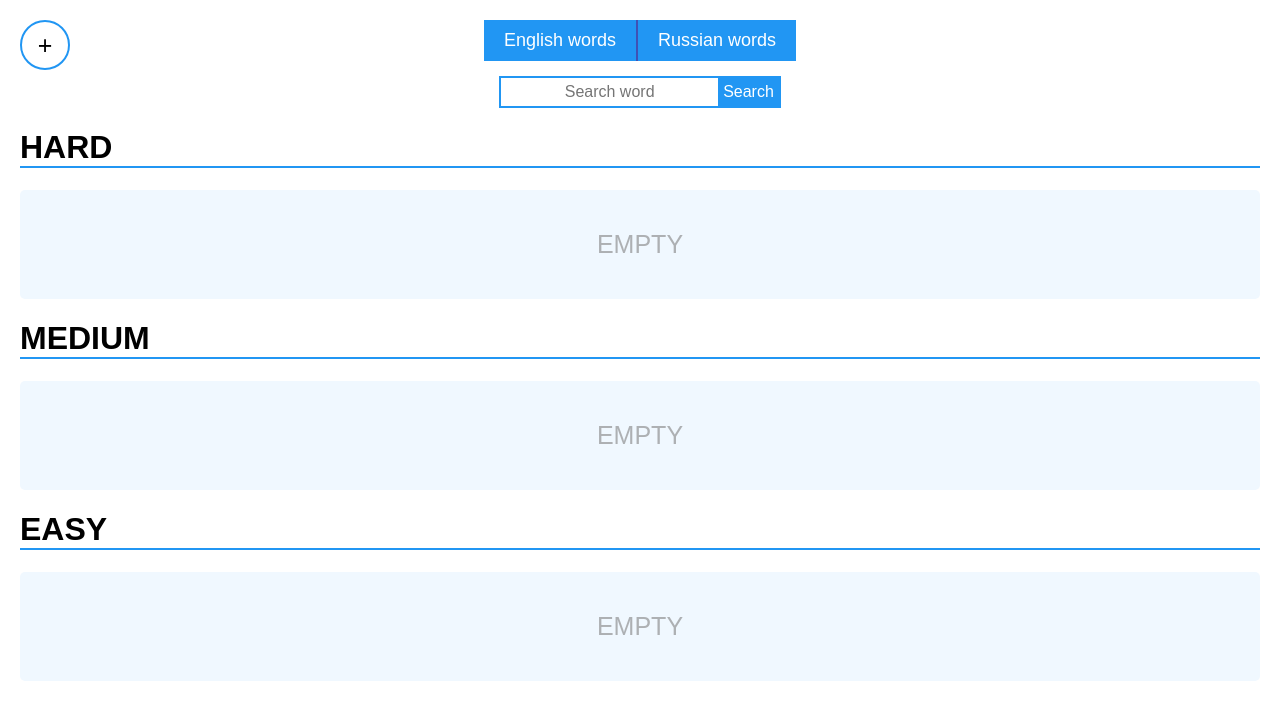
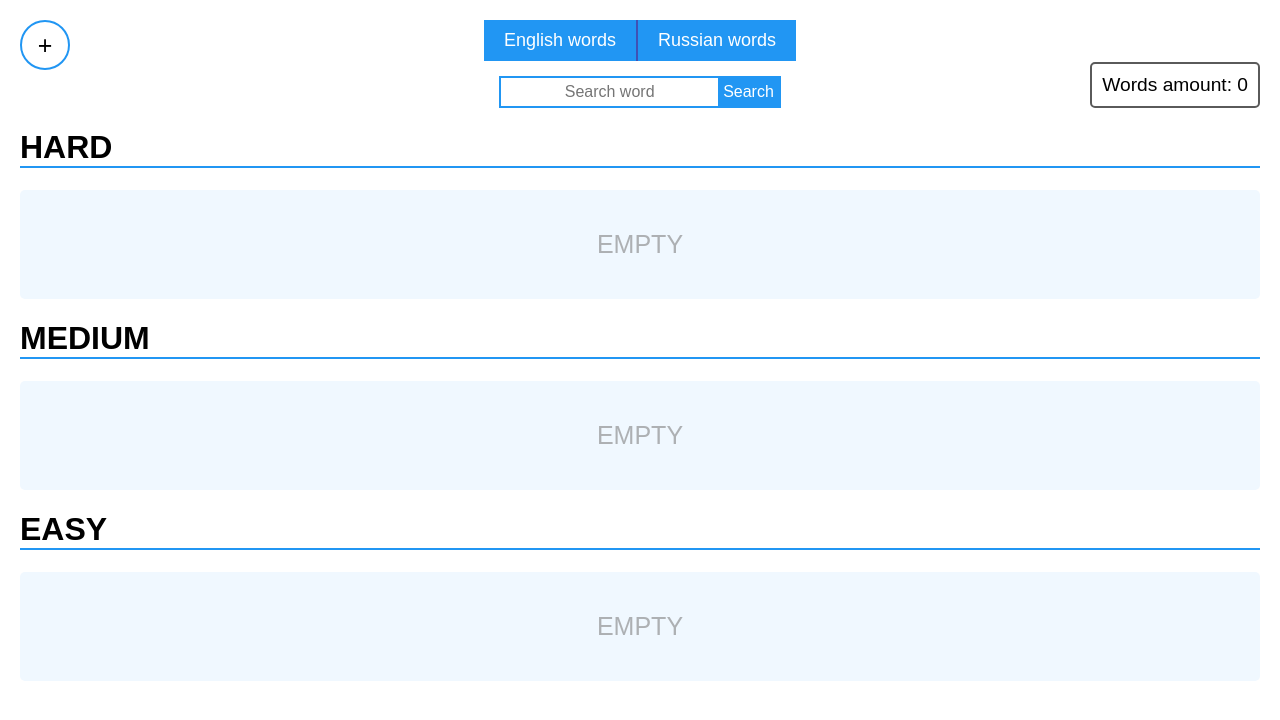
Before and after one commit to sorc97/Dictionary, a React (Create React App) app: page / in a window 1280 px wide. Shown: the top 720 px of the page. Built offline with nearby package versions, Linux system fonts and the light colour scheme.

Commit message:
words amount and code editing

```diff
--- a/src/components/App.js
+++ b/src/components/App.js
@@ -1,7 +1,8 @@
 import React from 'react'
 import {
   ContextMenuContainer,
-  Phrases
+  Phrases,
+  HeaderContainer
 } from './Containers'
 import ModalError from './ModalError'
 import Complexitites from './Complexities'
@@ -12,7 +13,7 @@ import './stylesheets/App.css'
 const App = () =>
   <Route path='/' component={() =>
     <div className='wrapper'>
-      <Header />
+      <HeaderContainer />
       <Complexitites />
       <ContextMenuContainer />
       <Switch>
--- a/src/components/Containers.js
+++ b/src/components/Containers.js
@@ -22,6 +22,7 @@ import Complexity from './Complexity'
 import Toggler from './Toggler'
 import { findById } from '../lib/array-helpers'
 import Toggleable from './Toggleable'
+import Header from './Header'
 
 //Add Word Form
 export const NewWord = connect(
@@ -34,11 +35,11 @@ export const NewWord = connect(
 )(AddWordForm)
 
 // SearchForm
-export const Search = connect(
-  state => ({
-    words: state.words
+export const HeaderContainer = connect(
+  ({ words }) => ({
+    words
   })
-)(SearchForm)
+)(Header)
 
 //Change Language Form
 export const ChangeLang = connect(
@@ -60,9 +61,8 @@ export const ComplexityContainer = connect(
 
 //Words List
 export const WordsList = connect(
-  ({ contextMenu: { size, isHidden } }) => ({
-    contextMenuSize: size,
-    isConextHidden: isHidden
+  ({ contextMenu: { size } }) => ({
+    contextMenuSize: size
   }),
   dispatch => ({
     onChange(id) {
@@ -77,7 +77,7 @@ export const WordsList = connect(
 //Context Menu
 export const ContextMenuContainer = connect(
   state => ({
-    contextProps: { ...state.contextMenu },
+    contextProps: state.contextMenu,
     contextMenuItems: [
       "Add to easy",
       "Add to medium",
@@ -132,6 +132,7 @@ export const AddToggler = connect(
   })
 )(Toggler)
 
+// Toggleable Adding
 export const ToggleableAdding = connect(
   ({ isAdding }, { className }) => ({
     condition: !isAdding,
--- a/src/components/ContextMenu.js
+++ b/src/components/ContextMenu.js
@@ -1,26 +1,29 @@
-import React, {Component} from 'react'
-import {withRouter} from 'react-router-dom'
+import React, { Component } from 'react'
+import { withRouter } from 'react-router-dom'
+import PropTypes from 'prop-types'
 import './stylesheets/ContextMenu.css'
 
 class ContextMenu extends Component {
 
+  // Ref method
+  getRef = (node) => { this._menu = node }
+
+  // Life cycle
   componentDidUpdate() {
     this.toggleContext();
-    // console.log("UPDATE");
   }
 
   componentDidMount() {
-    const {onSetContextSize} = this.props;
+    const { onSetContextSize } = this.props;
 
     onSetContextSize(this._menu.offsetHeight, this._menu.offsetWidth);
   }
 
-  getRef = (node) => { this._menu = node }
-
+  // Context menu handling
   hideMenu = () => {
     let selectedElement = document.querySelector('.selected');
 
-    if(selectedElement) {
+    if (selectedElement) {
       selectedElement.classList.remove('selected')
     }
 
@@ -28,10 +31,11 @@ class ContextMenu extends Component {
   }
 
   toggleContext = () => {
-    const {left, top, isHidden} = this.props.contextProps;
+    const { left, top, isHidden } = this.props.contextProps;
 
-    if(isHidden) {
+    if (isHidden) {
       window.removeEventListener('click', this.hideMenu);
+      this._menu.hidden = true;
       return;
     }
 
@@ -42,11 +46,11 @@ class ContextMenu extends Component {
   }
 
   handleSelect = select => {
-    const {onChangeComplexity, onRemove, contextProps, history} = this.props;
-    const {elemId} = contextProps;
+    const { onChangeComplexity, onRemove, contextProps, history } = this.props;
+    const { elemId } = contextProps;
     console.log(select)
 
-    switch(select) {
+    switch (select) {
       case "remove":
         onRemove(elemId);
         break;
@@ -70,14 +74,14 @@ class ContextMenu extends Component {
   }
 
   render() {
-    const {contextMenuItems} = this.props;
-    const {isHidden} = this.props.contextProps;
+    const { contextMenuItems } = this.props;
+    const { isHidden } = this.props.contextProps;
 
-    return(
+    return (
       <div
-        className= {
+        className={
           (isHidden) ?
-            'contextMenu-wrapper':
+            'contextMenu-wrapper' :
             'contextMenu-wrapper active'
         }
         ref={this.getRef}
@@ -100,4 +104,22 @@ class ContextMenu extends Component {
   }
 }
 
+ContextMenu.propTypes = {
+  contextProps: PropTypes.object,
+  contextMenuItems: PropTypes.arrayOf(PropTypes.string),
+  onChangeComplexity: PropTypes.func,
+  onRemove: PropTypes.func,
+  onHideMenu: PropTypes.func,
+  onSetContextSize: PropTypes.func
+}
+
+ContextMenu.defaultProps = {
+  contextProps: {},
+  contextMenuItems: [],
+  onChangeComplexity: () => {},
+  onRemove: () => {},
+  onHideMenu: () => {},
+  onSetContextSize: () => {}
+}
+
 export default withRouter(ContextMenu)
--- a/src/components/Header.js
+++ b/src/components/Header.js
@@ -1,17 +1,19 @@
 import React from 'react'
+import PropTypes from 'prop-types'
 import {
   AddToggler,
   ChangeLang,
-  Search,
   ToggleableAdding,
   NewWord
 } from './Containers'
+import SearchForm from './SearchForm'
+import WordsAmount from './WordsAmount'
 
 const headerStyle = {
   position: "relative"
 }
 
-const Header = () =>
+const Header = ({ words = [] }) =>
   <header style={headerStyle}>
     <ToggleableAdding className="adding-wrapper">
       <NewWord />
@@ -19,7 +21,15 @@ const Header = () =>
 
     <AddToggler className="addingToggler" />
     <ChangeLang />
-    <Search />
+    <SearchForm words={words} />
+    <WordsAmount
+      amount={words.length}
+      title="Words amount:"
+    />
   </header>
 
+Header.propTypes = {
+  words: PropTypes.array
+}
+
 export default Header
--- a/src/components/Word.js
+++ b/src/components/Word.js
@@ -1,11 +1,8 @@
 import React, { Component } from 'react'
+import PropTypes from 'prop-types'
 import './stylesheets/Word.css'
 
 class Word extends Component {
-
-  componentDidUpdate() {
-    // console.log('Word was UPDATE');
-  }
 
   shouldComponentUpdate(newState) {
     const { currentLang } = this.props;
@@ -16,32 +13,32 @@ class Word extends Component {
   setContext = e => {
     const {
       onSetContext,
-      contextMenuSize,
-      isConextHidden
+      contextMenuSize
     } = this.props;
 
     const target = e.target;
     const selectedElement = document.querySelector('.selected');
 
-    if(selectedElement) {
+    if (selectedElement) {
       selectedElement.classList.remove('selected');
     }
-
+    // Event coords
     const coords = {
       x: e.clientX,
       y: e.clientY
     }
-
+    // Window sizing
     const windowSize = {
       x: window.innerWidth,
       y: window.innerHeight
     }
-
+    // New coords
     let newTopCoords = coords.y + window.pageYOffset;
     let newLeftCoords = coords.x + window.pageXOffset;
     /* let newTopCoords = e.pageY;
     let newLeftCoords = e.pageX; */
 
+    // Context menu positioning relative to window size
     if (coords.y + contextMenuSize.height > windowSize.y) {
       newTopCoords -= contextMenuSize.height;
     }
@@ -76,4 +73,22 @@ class Word extends Component {
   }
 }
 
+Word.propTypes = {
+  eng: PropTypes.string,
+  rus: PropTypes.string,
+  currentLang: PropTypes.string,
+  onChange: PropTypes.func,
+  onSetContext: PropTypes.func,
+  contextMenuSize: PropTypes.object
+}
+
+Word.defaultProps = {
+  eng: "",
+  rus: "",
+  currentLang: "eng",
+  onChange: () => { },
+  onSetContext: () => { },
+  contextMenuSize: {}
+}
+
 export default Word
--- a/src/components/Words.js
+++ b/src/components/Words.js
@@ -8,7 +8,6 @@ const Words = ({
   contextMenuSize,
   onChange,
   onSetContext,
-  isConextHidden
 }) =>
   <ul className='words-list'>
     {
@@ -19,7 +18,6 @@ const Words = ({
           onChange={() => onChange(item.id)}
           onSetContext={(left, top) => onSetContext(left, top, item.id)}
           contextMenuSize={contextMenuSize}
-          isConextHidden={isConextHidden}
         />
       )
     }
@@ -30,7 +28,6 @@ Words.propTypes = {
   contextMenu: PropTypes.object,
   onChange: PropTypes.func,
   onSetContext: PropTypes.func,
-  isConextHidden: PropTypes.bool
 }
 
 Words.defaultProps = {
@@ -38,7 +35,6 @@ Words.defaultProps = {
   contextMenu: {},
   onChange: () => { },
   onSetContext: () => { },
-  isConextHidden: false
 }
 
 export default Words
--- /dev/null
+++ b/src/components/WordsAmount.js
@@ -0,0 +1,15 @@
+import React from 'react'
+import PropTypes from 'prop-types'
+import './stylesheets/WordsAmount.css'
+
+const WordsAmount = ({ amount = 0, title = ""}) =>
+  <span className='words-amount'>
+    {title} {amount}
+  </span>
+
+WordsAmount.propTypes = {
+  amount: PropTypes.number,
+  title: PropTypes.string
+}
+
+export default WordsAmount
--- /dev/null
+++ b/src/components/stylesheets/WordsAmount.css
@@ -0,0 +1,13 @@
+.words-amount {
+  position: absolute;
+  right: 0px;
+  bottom: 0px;
+  padding: 10px;
+  font-size: 1.2rem;
+  /* background-color: aliceblue; */
+  /* border: 2px solid black; */
+  border-radius: 5px;
+  cursor: default;
+  /* border-bottom: 2px solid #2196F3; */
+  border: 2px solid #5a5a5a;
+}
--- a/src/redux/reducers.js
+++ b/src/redux/reducers.js
@@ -86,7 +86,7 @@ export const contextMenu = (
   state = {
     left: 0,
     top: 0,
-    elemId: 0,
+    elemId: "0",
     size: {
       height: 0,
       width: 0
```
Lines whose indentation alone changed are shown as unchanged.
